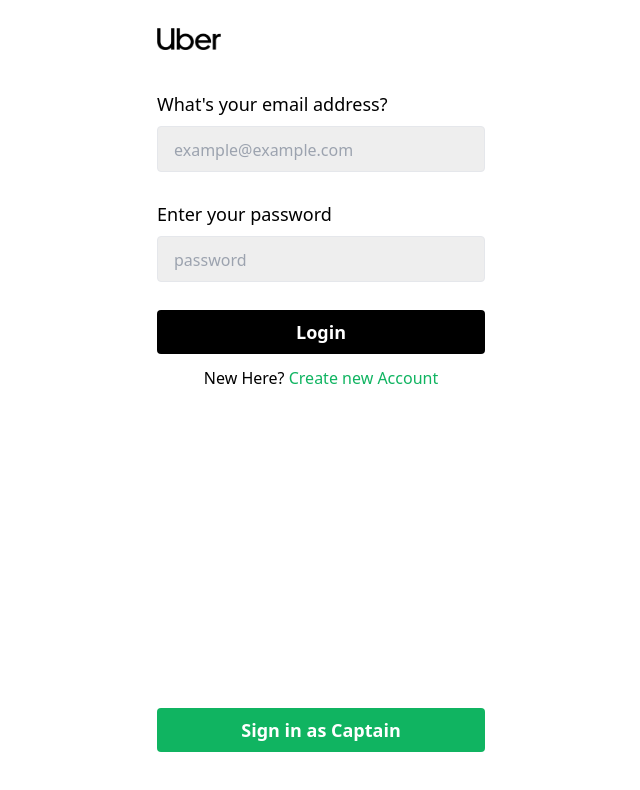
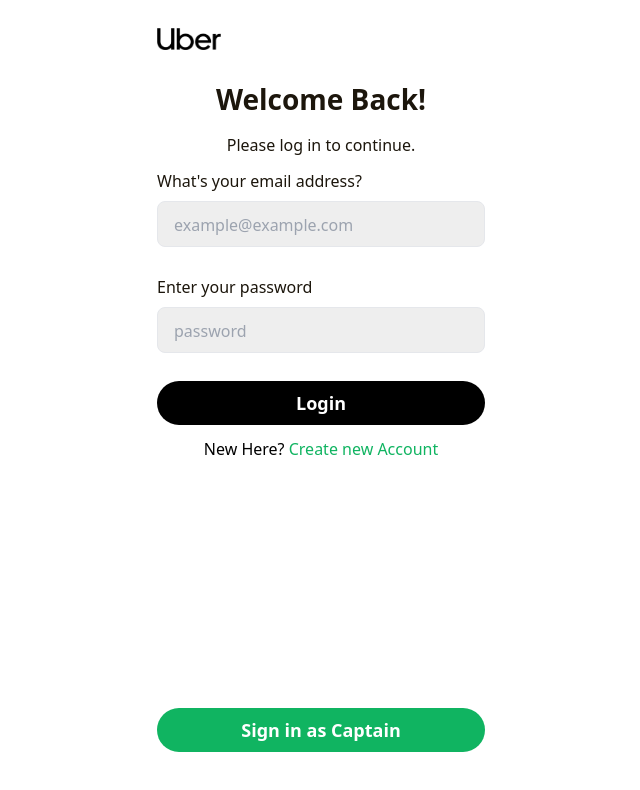
Before and after one commit to Abdulazizcoderdim/UberClone, a React (Vite) app in the folder frontend/: page /login in a window 1280 px wide. Shown: the top 790 px of the page, without its empty margins (319-959 px from the left). Built offline with nearby package versions, Linux system fonts and the light colour scheme.

Commit message:
user sign up

```diff
--- a/frontend/src/pages/user-login.jsx
+++ b/frontend/src/pages/user-login.jsx
@@ -20,10 +20,18 @@
   return (
     <div className="p-7 flex flex-col justify-between h-screen">
       <div>
-        <img className="w-16 mb-10" src="uber-logo.png" alt="logo" />
+        <img className="w-16 mb-3" src="uber-logo.png" alt="logo" />
 
+        <div>
+          <h2 className="text-[#1C160C] tracking-light text-[28px] font-bold leading-tight px-4 text-center pb-3 pt-5">
+            Welcome Back!
+          </h2>
+          <p className="text-[#1C160C] text-base font-normal leading-normal pb-3 pt-1 px-4 text-center">
+            Please log in to continue.
+          </p>
+        </div>
         <form onSubmit={handleSubmit(onSubmit)}>
-          <h3 className="text-lg font-medium mb-2">
+          <h3 className="text-[#1C160C] text-base font-medium leading-normal pb-2">
             What&apos;s your email address?
           </h3>
           <div className="mb-7">
@@ -35,7 +43,7 @@
               })}
               name="email"
               id="email"
-              className="bg-[#eeeeee] rounded px-4 py-2 border w-full text-lg placeholder:text-base"
+              className="bg-[#eeeeee] rounded-lg px-4 py-2 border w-full text-lg placeholder:text-base"
               type="email"
               required
               placeholder="example@example.com"
@@ -44,7 +52,9 @@
               <p className="text-red-500 text-xs">Invalid email address</p>
             )}
           </div>
-          <h3 className="text-lg font-medium mb-2">Enter your password</h3>
+          <h3 className="text-[#1C160C] text-base font-medium leading-normal pb-2">
+            Enter your password
+          </h3>
           <div className="mb-7">
             <input
               {...register('password', {
@@ -52,7 +62,7 @@
                 minLength: 6,
                 message: 'Password must be at least 6 characters long',
               })}
-              className="bg-[#eeeeee] rounded px-4 py-2 border w-full text-lg placeholder:text-base"
+              className="bg-[#eeeeee] rounded-lg px-4 py-2 border w-full text-lg placeholder:text-base"
               type="password"
               required
               placeholder="password"
@@ -66,7 +76,7 @@
           </div>
           <button
             type="submit"
-            className="bg-black mb-3 hover:bg-black/80 w-full font-semibold text-white py-2 text-lg rounded"
+            className="bg-black mb-3 hover:bg-black/80 w-full font-semibold text-white py-2 text-lg rounded-full"
           >
             Login
           </button>
@@ -83,7 +93,7 @@
       <div className="">
         <Link
           to="/captain-login"
-          className="flex items-center justify-center bg-[#10b461] mb-5 hover:bg-black/80 w-full font-semibold text-white py-2 text-lg rounded"
+          className="flex items-center justify-center bg-[#10b461] mb-5 hover:bg-black/80 w-full font-semibold text-white py-2 text-lg rounded-full"
         >
           Sign in as Captain
         </Link>
--- a/frontend/src/pages/user-signup.jsx
+++ b/frontend/src/pages/user-signup.jsx
@@ -9,11 +9,11 @@
     formState: { errors },
     reset,
   } = useForm();
-  const [captainData, setCaptainData] = useState({});
+  const [userData, setUserData] = useState({});
 
   const onSubmit = data => {
     console.log(data);
-    setCaptainData(data);
+    setUserData(data);
     reset();
   };
 
@@ -26,12 +26,15 @@
           <h3 className="text-base font-medium">What&apos;s your name?</h3>
           <div className="flex gap-4 mb-4">
             <input
+              {...register('fullname.firstname', { required: true })}
               type="text"
               className="bg-[#eeeeee] w-1/2 rounded px-4 py-2 border text-base placeholder:text-sm"
               required
               placeholder="First Na me"
             />
             <input
+              type="text"
+              {...register('fullname.lastname', { required: true })}
               className="bg-[#eeeeee] w-1/2 rounded px-4 py-2 border text-base placeholder:text-sm"
               placeholder="Last Name"
             />
@@ -42,6 +45,11 @@
           </h3>
           <div className="mb-5">
             <input
+              {...register('email', {
+                required: true,
+                pattern: /^[A-Z0-9._%+-]+@[A-Z0-9.-]+\.[A-Z]{2,}$/i,
+                message: 'Invalid email address',
+              })}
               className="bg-[#eeeeee] rounded px-4 py-2 border w-full text-base placeholder:text-sm"
               required
               placeholder="example@example.com"
@@ -53,6 +61,7 @@
           <h3 className="text-base font-medium mb-2">Enter your password</h3>
           <div className="mb-5">
             <input
+              {...register('password', { required: true, minLength: 6 })}
               className="bg-[#eeeeee] rounded px-4 py-2 border w-full text-base placeholder:text-sm"
               required
               placeholder="password"
@@ -68,7 +77,7 @@
             type="submit"
             className="bg-black mb-3 hover:bg-black/80 w-full font-semibold text-white py-2 text-lg rounded"
           >
-            Login
+            Sign up
           </button>
         </form>
 
```
